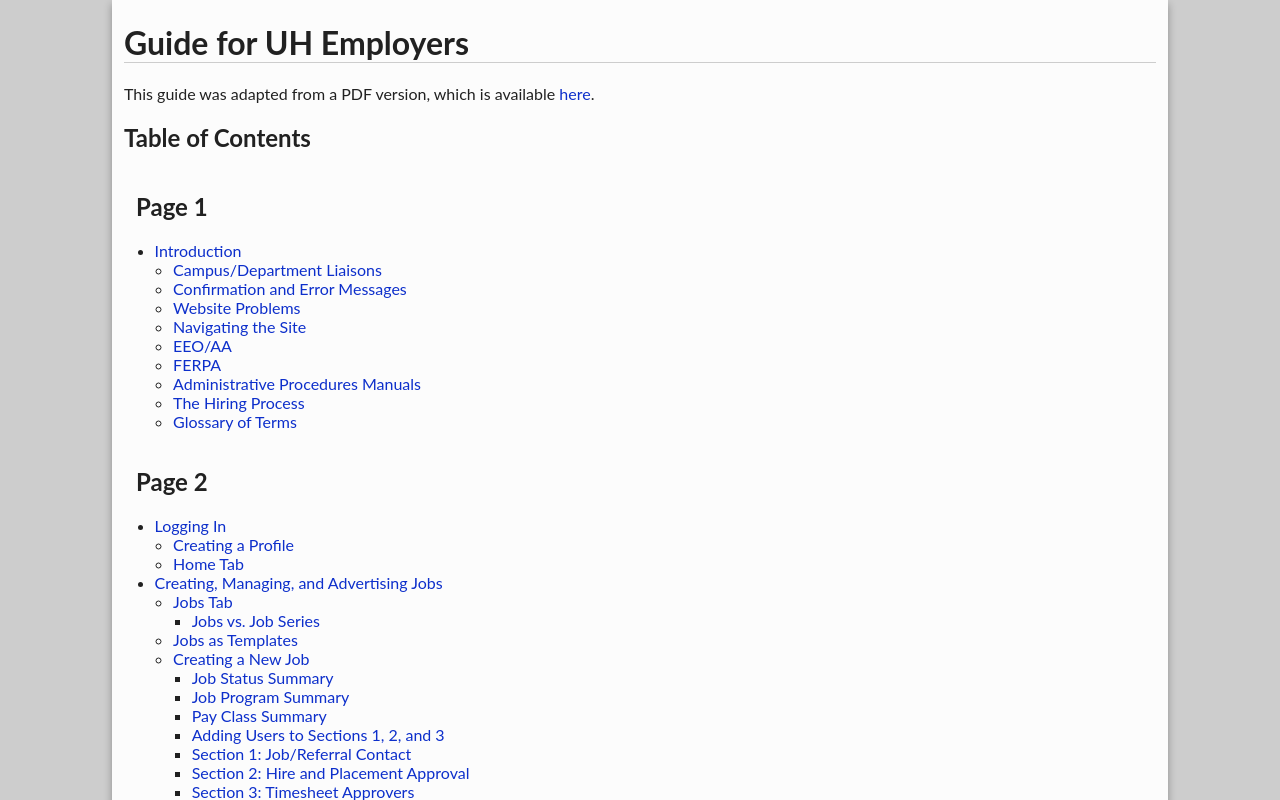
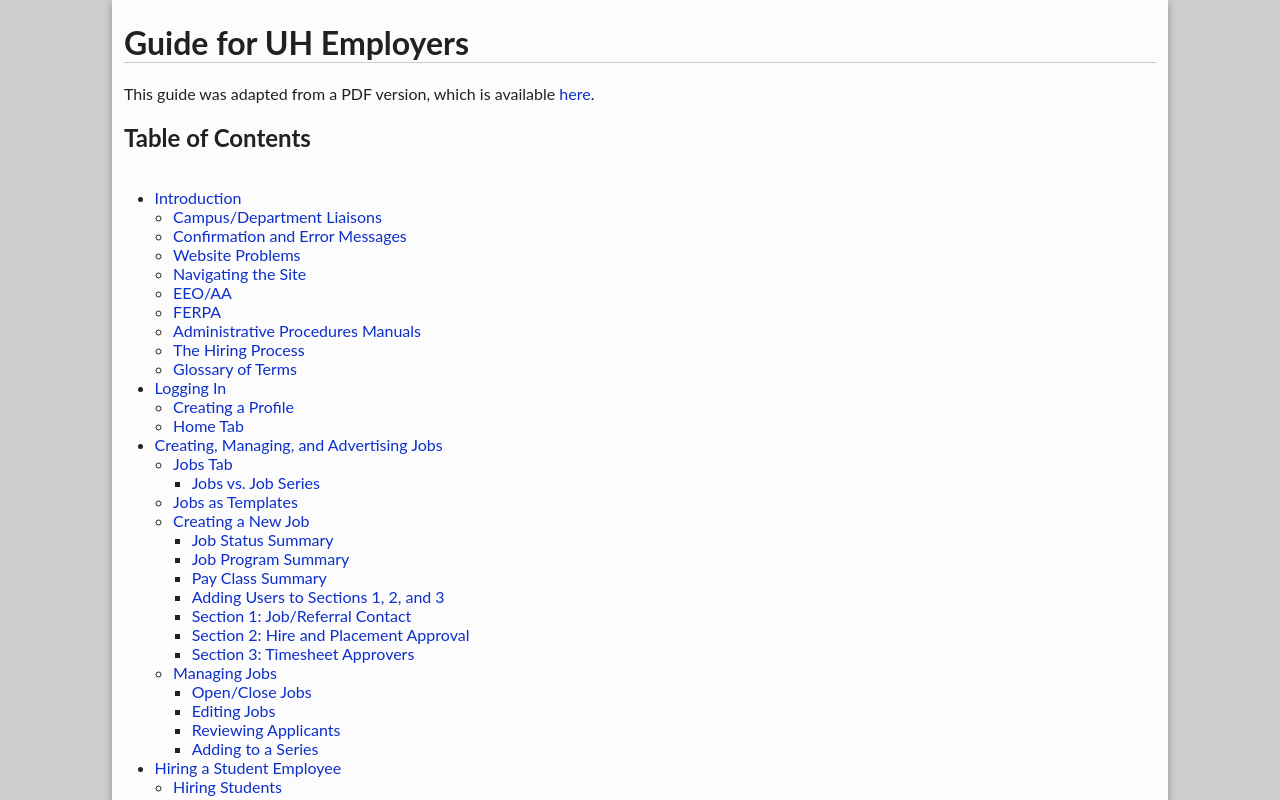
Before and after one commit to mcchannigan/react-help-screen, a React (Create React App) app: page / in a window 1280 px wide. Shown: the top 800 px of the page. Built offline with nearby package versions, Linux system fonts and the light colour scheme.

Commit message:
Update to latest versions of dependencies Refactor to deal with breaking changes

```diff
--- a/src/App.css
+++ b/src/App.css
@@ -39,6 +39,10 @@
 
 a:visited {
   color: var(--link-visited-color);
+}
+
+h1,h2,h3 {
+  scroll-margin-top: 1.75rem;
 }
 
 h1 {
@@ -120,15 +124,15 @@
   transition: opacity 200ms ease-out;
 }
 
-div.page-content {
+.page-content {
   padding: 0 0.75rem 0.5rem 0.75rem;
 }
 
-div.page-content.main-toc {
+.page-content.main-toc {
   padding-top: 0.1rem;
 }
 
-div.toc-container {
+.toc-container {
   padding: 0 0.75rem;
 }
 
@@ -388,7 +392,7 @@
     padding-top: 0;
   }
 
-  div.page-content:not(.main-toc) {
+  .page-content:not(.main-toc) {
     padding-left: calc(var(--sidebar-width) + 1rem);
   }
 
@@ -399,7 +403,7 @@
     transition: transform 200ms;
   }
 
-  div.toc-container:not(.main-toc) {
+  .toc-container:not(.main-toc) {
     position: fixed;
     font-size: 0.9rem;
     width: var(--sidebar-width);
@@ -408,12 +412,12 @@
     background-color: var(--almost-white);
   }
 
-  div.toc-container h1 {
+  .toc-container h1 {
     font-size: 1.2rem;
     border: none;
   }
 
-  div.toc-container ul {
+  .toc-container ul {
     padding-left: 2ch;
   }
 }
--- a/src/App.js
+++ b/src/App.js
@@ -1,5 +1,6 @@
 import React, { useEffect, useRef, useState } from 'react';
 import ReactMarkdown from 'react-markdown';
+import rehypeRaw from 'rehype-raw';
 import GuidePage from './GuidePage';
 import makeHeaderId from './utils';
 import './App.css';
@@ -19,36 +20,26 @@
   const [markdownPages, setMarkdownPages] = useState([]);
   const [page, setPage] = useState(null);
   const [helpData] = useState(hd);
+  const [tableOfContents, setTableOfContents] = useState([]);
 
-  function makeRenderer(page) {
+  const mountedRef = useRef(false);
+  const tocMdRef = useRef([]);
+
+  function makeRenderer(pageNum) {
     return {
-      root : (p) => {
-        const children = p.children;
-        const TOCLines = children.reduce((acc, { key, props }) => {
-          // Skip non-headings and h4 or greater
-          if (key.indexOf('heading') !== 0 || props.level > 3) {
-            return acc;
-          }
-          // Indent by two spaces per heading level after h1
-          let indent = '';
-          for (let idx = 1; idx < props.level; idx++) {
-            indent = `${indent}  `;
-          }
-
-          // Append line to TOC
-          const id = makeHeaderId(props.children[0].props.children);
-          return acc.concat([`${indent}* [${props.children[0].props.children}](?page=${page}#${id})`]);
-        }, []);
-
-        return (
-          <div className="guide-content">
-            <div className="toc-container main-toc">
-              <h2><a href={'?page=' + page}>Page {page}</a></h2>
-              <ReactMarkdown source={TOCLines.join("\n")} />
-            </div>
-          </div>
-        );
-      }
+      h1(p) {
+        // Set id based on text of heading
+        const id = makeHeaderId(p.children);
+        tocMdRef.current.push(`* [${p.children}](?page=${pageNum}#${id})`);
+      },
+      h2(p) {
+        const id = makeHeaderId(p.children);
+        tocMdRef.current.push(`  * [${p.children}](?page=${pageNum}#${id})`);
+      },
+      h3(p) {
+        const id = makeHeaderId(p.children);
+        tocMdRef.current.push(`    * [${p.children}](?page=${pageNum}#${id})`);
+      }, p(p){}, h4(p){}, ul(p){}, ol(p){}, blockquote(p){}, table(p){}, figure(p){}
     }
   }
 
@@ -64,7 +55,6 @@
     return null;
   }
 
-  const mountedRef = useRef(false);
   useEffect(() => {
     if(!mountedRef.current) {
       let page = null;
@@ -117,15 +107,15 @@
         setPage(page);
       }
       mountedRef.current = true;
+    } else {
+      if(tableOfContents.length == 0) {
+        setTableOfContents(tocMdRef.current);
+      }
     }
   });
 
+  const pageCount = markdownPages.length;
 
-  const tocPages = [];
-  const pageCount = markdownPages.length;
-  for (let i = 0; i < pageCount; i++) {
-    tocPages.push(<ReactMarkdown key={i} source={markdownPages[i]} renderers={makeRenderer(i + 1)}/>);
-  }
   if(page != null) {
     return (
       <div className="page-container">
@@ -137,14 +127,23 @@
       <div className="page-container"></div>
     );
   } else {
+    const tocPages = [];
+    for (let i = 0; i < pageCount; i++) {
+      tocPages.push(<ReactMarkdown key={i} components={makeRenderer(i+1)} rehypePlugins={[rehypeRaw]}>{markdownPages[i]}</ReactMarkdown>);
+    }
     return (
       <div className="page-container">
         <div className="page-content main-toc">
           <h1>Guide for UH Employers</h1>
           <p>This guide was adapted from a PDF version, which is available <a href="http://hawaii.edu/sece/forms/Employer-Handbook-2.pdf">here</a>.</p>
           <h2>Table of Contents</h2>
-          {tocPages}
+          <div className="guide-content">
+            <div className="toc-container main-toc">
+              <ReactMarkdown>{tableOfContents.join('\n')}</ReactMarkdown>
+            </div>
+          </div>
         </div>
+        <div className="hidden">{tocPages}</div>
       </div>
     );
   }
--- a/src/GuidePage.js
+++ b/src/GuidePage.js
@@ -3,59 +3,32 @@
 import HelpScreenshot from './HelpScreenshot';
 import Navigation from './Navigation';
 import makeHeaderId from './utils';
+import remarkGfm from 'remark-gfm';
+import rehypeRaw from 'rehype-raw';
 
 export default function GuidePage({page, helpData, markdown}) {
+  let tableOfContents = [];
   const renderers = {
-      root : (p) => {
-        const children = p.children;
-        const TOCLines = children.reduce((acc, { key, props }) => {
-          // Skip non-headings and h4 or greater
-          if (key.indexOf('heading') !== 0 || props.level > 3) {
-            return acc;
-          }
-          // Indent by two spaces per heading level after h1
-          let indent = '';
-          for (let idx = 1; idx < props.level; idx++) {
-            indent = `${indent}  `;
-          }
-
-          // Append line to TOC
-          const id = makeHeaderId(props.children[0].props.children);
-          return acc.concat([`${indent}* [${props.children[0].props.children}](#${id})`]);
-        }, []);
-
-        return (
-          <div className="guide-content">
-            <div className="toc-container">
-              <h1>Contents</h1>
-              <ReactMarkdown source={TOCLines.join("\n")} />
-            </div>
-            <div className="page-content">
-              {children}
-            </div>
-          </div>
-        );
+    h1(p) {
+      // Set id based on text of heading
+      const id = makeHeaderId(p.children);
+      tableOfContents.push(`* [${p.children}](#${id})`);
+      return (<h1 id={id}>{p.children}</h1>);
     },
-      heading : (p) => {
-        // Set id based on text of heading
-        const id = makeHeaderId(p.children[0].props.children);
-        switch(p.level) {
-          case(1):
-            return (<h1 id={id}>{p.children}</h1>);
-          case(2):
+    h2(p) {
+      const id = makeHeaderId(p.children);
+      tableOfContents.push(`  * [${p.children}](#${id})`);
       return (<h2 id={id}>{p.children}</h2>);
-          case(3):
+    },
+    h3(p) {
+      const id = makeHeaderId(p.children);
+      tableOfContents.push(`    * [${p.children}](#${id})`);
       return (<h3 id={id}>{p.children}</h3>);
-          case(4):
-            return (<h4>{p.children}</h4>);
-          default:
-            return (<h5>{p.children}</h5>);
-        }
     },
-      paragraph : (props) => {
-          const text = props.children[0].props.children;
+    p(props) {
+        const text = props.children;
         // Paragraphs of format "{x}" will output screenshots
-          const match = text.match(/\{(.+)\}/);
+        const match = Array.isArray(text) ? false : text.match(/\{(.+)\}/);
         if(match) {
             return <HelpScreenshot data={currentHelpData[match[1]]} />;
         } else {
@@ -69,6 +42,7 @@
   const [scrolled, setScrolled] = useState(false);
   const [contentLoaded, setContentLoaded] = useState(false);
   const [currentHelpData] = useState(helpData);
+  const [tocList, setTocList] = useState(null);
 
   const mountedRef = useRef(false);
   useEffect(() => {
@@ -78,6 +52,7 @@
     } else {
       if(!contentLoaded) {
         if(document.querySelector('p')) {
+          setTocList(tableOfContents.join('\n'));
           document.querySelector('.guide-container').style.opacity = 1;
           setContentLoaded(true);
         }
@@ -85,8 +60,7 @@
       if(!scrolled && window.location.hash.length > 0) {
         let element = document.getElementById(window.location.hash.substring(1));
         if(element != null) {
-          //element.scrollIntoView({behavior: "smooth", block: "start", inline: "nearest"});
-          window.scrollTo(0, element.offsetTop);
+          window.scrollTo(0, (element.offsetTop - element.offsetHeight));
           setScrolled(true);
         }
       }
@@ -96,7 +70,15 @@
   return (
       <div className="guide-container">
           <Navigation page={currentPage} pageCount={markdown.length}/>
-          <ReactMarkdown source={markdown[currentPage - 1]} renderers={renderers} escapeHtml={false}/>
+          <div className="guide-content">
+            <aside className="toc-container">
+              <h1>Contents</h1>
+              <ReactMarkdown>{tocList}</ReactMarkdown>
+            </aside>
+            <article className="page-content">
+              <ReactMarkdown components={renderers} remarkPlugins={[remarkGfm]} rehypePlugins={[rehypeRaw]}>{markdown[currentPage - 1]}</ReactMarkdown>
+            </article>
+          </div>
       </div>
   );
 }
--- a/src/RegionDescription.js
+++ b/src/RegionDescription.js
@@ -8,7 +8,7 @@
       <div className={"arrow-desc " + divClass}>
           <CSSTransition in={props.active} timeout={200} classNames="fade">
             <div>
-              <ReactMarkdown source={props.text}/>
+              <ReactMarkdown>{props.text}</ReactMarkdown>
             </div>
           </CSSTransition>
       </div>
--- a/src/index.js
+++ b/src/index.js
@@ -1,12 +1,13 @@
 import React from 'react';
 import ReactDOM from 'react-dom';
+import { createRoot } from 'react-dom/client';
 import './index.css';
 import App from './App';
 import * as serviceWorker from './serviceWorker';
 
-ReactDOM.render(
-    <App />,
-  document.getElementById('root')
+const root = createRoot(document.getElementById('root'));
+root.render(
+    <App />
 );
 
 // If you want your app to work offline and load faster, you can change
```
Also changed, not shown: package.json (+8 -6 lines), 1 other file (tests, documents, lock files or other folders). Lines whose indentation alone changed are shown as unchanged.
